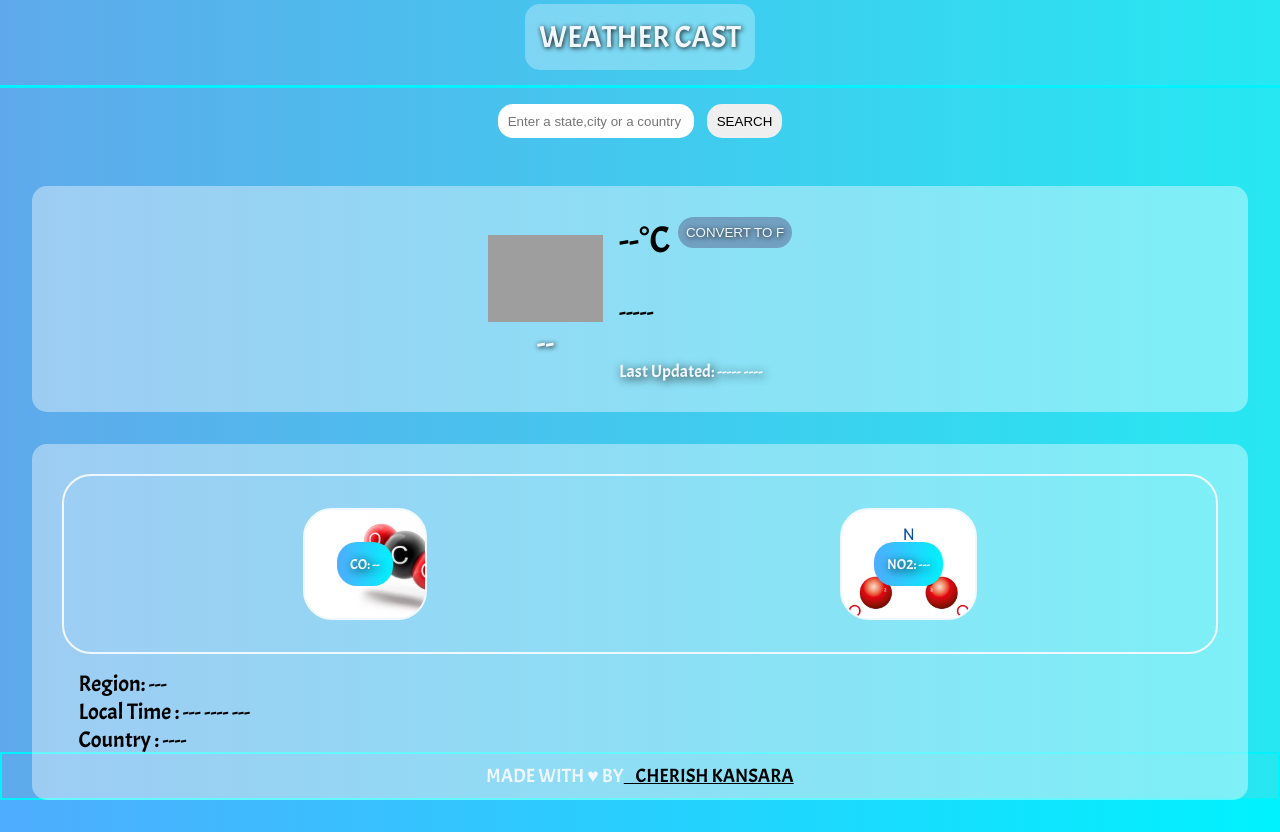
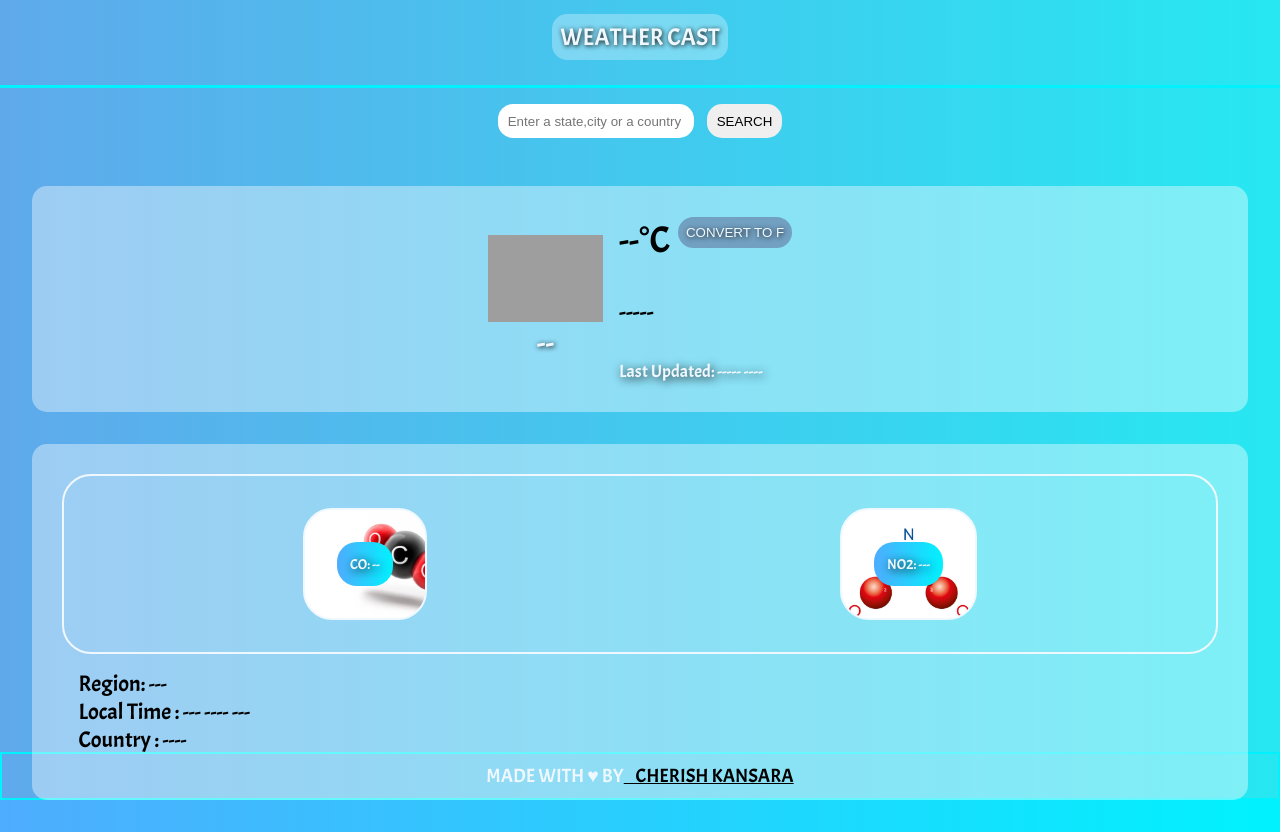
Before and after one commit to kancherish/weather-app, a website built with webpack: page src/index.html in a window 1280 px wide. Built offline with nearby package versions, Linux system fonts and the light colour scheme; grey boxes are pictures that could not be loaded.

Commit message:
debugging on prod1

```diff
--- a/src/eventListeners.js
+++ b/src/eventListeners.js
@@ -23,6 +23,9 @@ export default function searchClickListen() {
             document.querySelector(".main").appendChild(Ls)
             getWeatherInfo(query)
                 .then((data) => {
+                    if(!data){
+                        window.alert("data");
+                    }
                     Ls.remove();
                     pageFill(data)
                     queryBox.value = ""
--- a/src/style.css
+++ b/src/style.css
@@ -10,8 +10,8 @@
 }
 
 body{
-    height: 100vh;
-    width: 100vw;
+    min-height: 100vh;
+    min-width: 100vw;
     background: linear-gradient(to right, #4facfe 0%, #00f2fe 100%);
     backdrop-filter: grayscale(20%);
     font-family: 'acme', Courier, monospace;
@@ -28,9 +28,9 @@ body{
 }
 .title{
     background-color: rgba(254, 254, 254, 0.3);
-    padding: 0.9rem;
+    padding: 0.5rem;
     border-radius: 15px;
-    font-size: 1.9rem;
+    font-size: 1.5rem;
     color: aliceblue;
     text-shadow: 1px 1px 5px #0F0F0F;
 }
```
